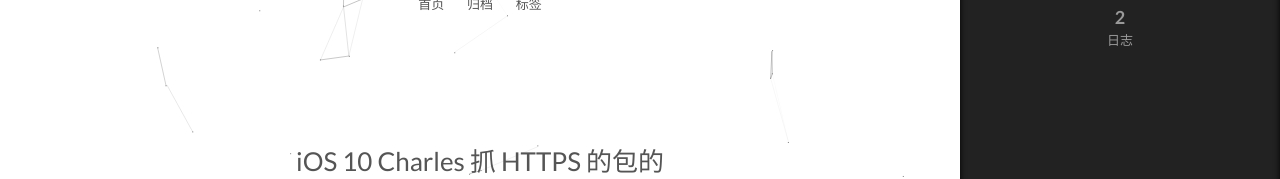
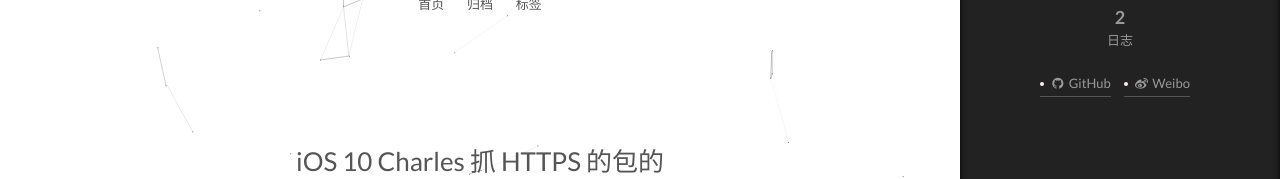
Before and after one commit to Easyzhan/Easyzhan.github.io, a plain HTML site: page 2017/05/11/安得广厦千万间/index.html in a window 1280 px wide. Both pictures are taken after a click on the item "站点概览". Shown: the part 235-414 px from the top of the page. Drawn offline with Linux system fonts and the light colour scheme.

Commit message:
Site updated: 2017-05-11 22:16:30

```diff
--- a/2017/05/11/安得广厦千万间/index.html
+++ b/2017/05/11/安得广厦千万间/index.html
@@ -452,6 +452,26 @@
 
         <div class="links-of-author motion-element">
 
+
+              <span class="links-of-author-item">
+                <a href="https://github.com/easyzhan" target="_blank" title="GitHub">
+
+                    <i class="fa fa-fw fa-github"></i>
+
+                  GitHub
+                </a>
+              </span>
+
+              <span class="links-of-author-item">
+                <a href="http://weibo.com/2284402457/profile?topnav=1&wvr=6" target="_blank" title="Weibo">
+
+                    <i class="fa fa-fw fa-weibo"></i>
+
+                  Weibo
+                </a>
+              </span>
+
+
         </div>
 
 
--- a/css/main.css
+++ b/css/main.css
@@ -1695,7 +1695,7 @@
   width: 4px;
   height: 4px;
   border-radius: 50%;
-  background: #6a3eff;
+  background: #ffedf9;
 }
 .links-of-blogroll {
   font-size: 13px;
```
Also changed, not shown: 2017/05/11/这迷雾到底怎么冲破/index.html (+20 -0 lines), archives/2017/05/index.html (+20 -0 lines), archives/2017/index.html (+20 -0 lines), archives/index.html (+20 -0 lines), index.html (+20 -0 lines), tags/index.html (+20 -0 lines).
